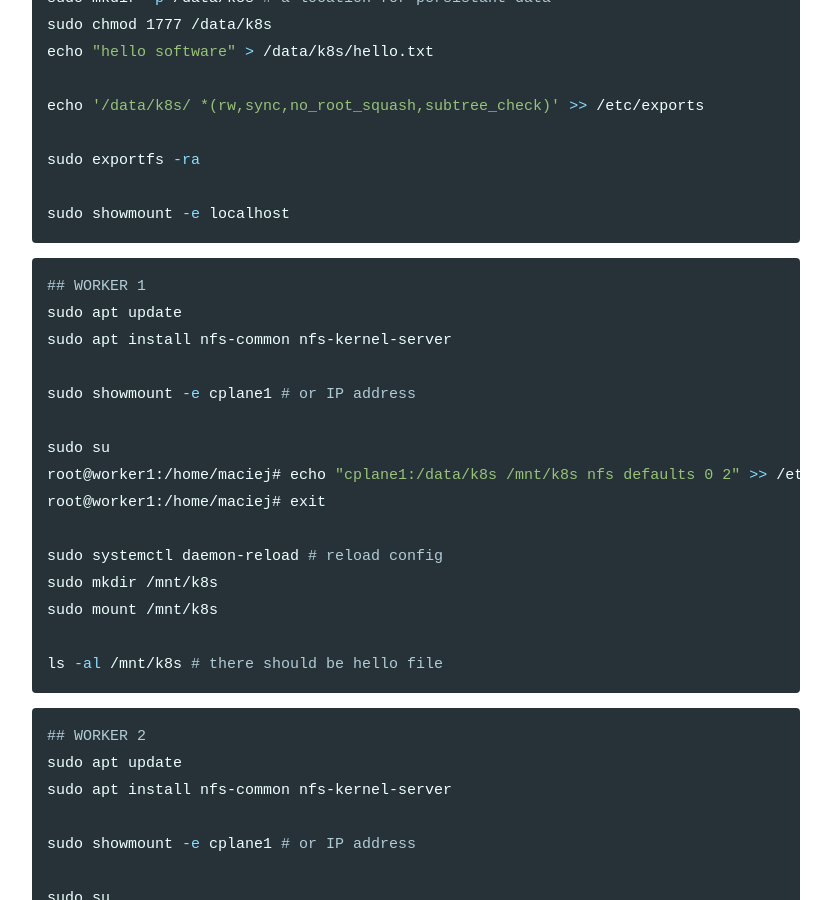
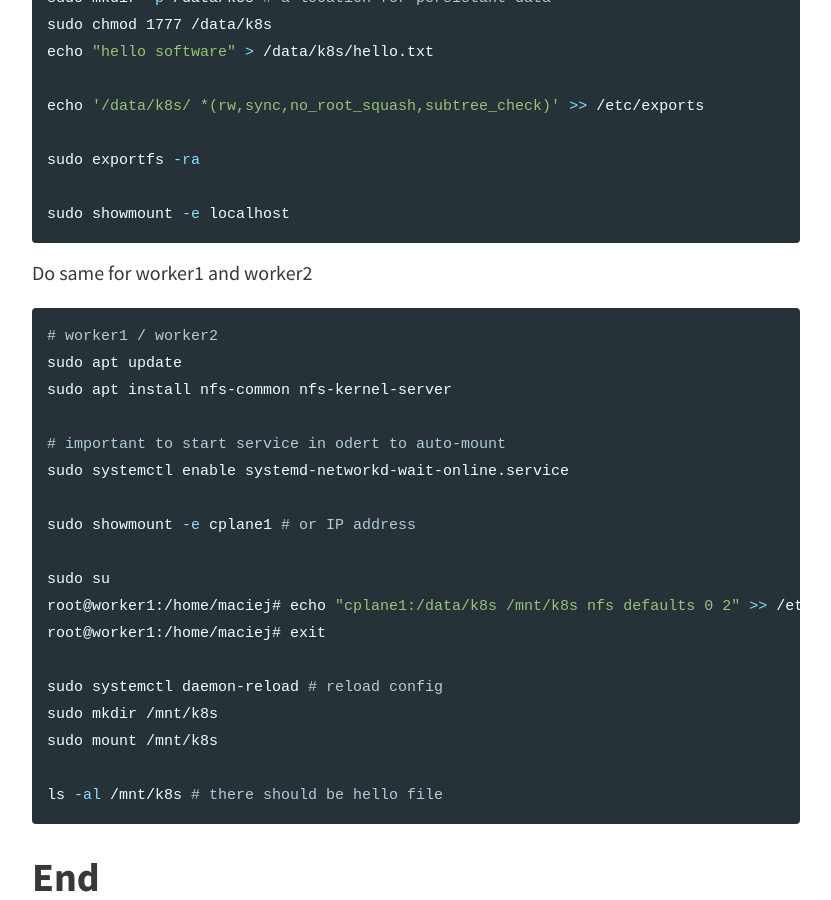
Before and after one commit to egel/egel.github.io, a Jekyll site: the page built from _posts/2025-06-13-k8s-cluster-with-debian-12-and-ansible.md, in a window 1280 px wide and 900 px high, scrolled down 28186 px. Shown: the whole window, without its empty margins (224-1055 px from the left). Built offline with Jekyll 4.4.1, drawn with Linux system fonts in a browser that asks for light colours; nearby versions of some CDN libraries; comment, search, counter and statistics services are not loaded.

Commit message:
fix: for auto-mount nfs in debian12

````diff
--- a/_posts/2025-06-13-k8s-cluster-with-debian-12-and-ansible.md
+++ b/_posts/2025-06-13-k8s-cluster-with-debian-12-and-ansible.md
@@ -1026,28 +1026,15 @@ sudo exportfs -ra
 sudo showmount -e localhost
 ```
 
+Do same for worker1 and worker2
+
 ```sh
-## WORKER 1
+# worker1 / worker2
 sudo apt update
 sudo apt install nfs-common nfs-kernel-server
 
-sudo showmount -e cplane1 # or IP address
-
-sudo su
-root@worker1:/home/maciej# echo "cplane1:/data/k8s /mnt/k8s nfs defaults 0 2" >> /etc/fstab # 2 is for automount
-root@worker1:/home/maciej# exit
-
-sudo systemctl daemon-reload # reload config
-sudo mkdir /mnt/k8s
-sudo mount /mnt/k8s
-
-ls -al /mnt/k8s # there should be hello file
-```
-
-```sh
-## WORKER 2
-sudo apt update
-sudo apt install nfs-common nfs-kernel-server
+# important to start service in odert to auto-mount
+sudo systemctl enable systemd-networkd-wait-online.service
 
 sudo showmount -e cplane1 # or IP address
 
````
